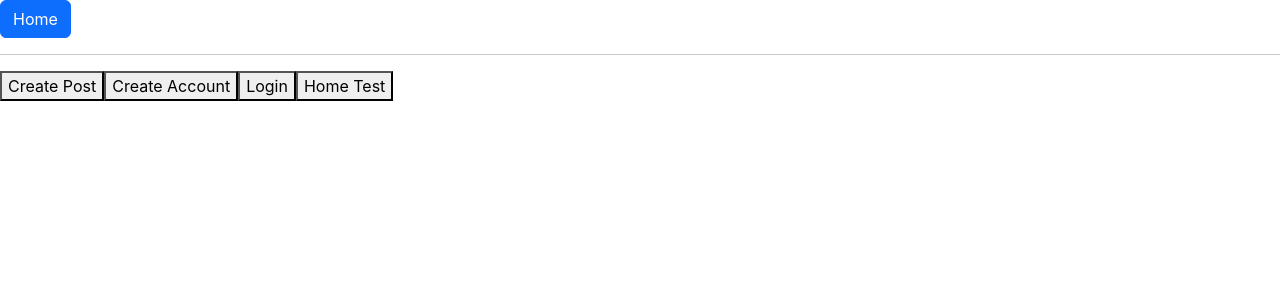
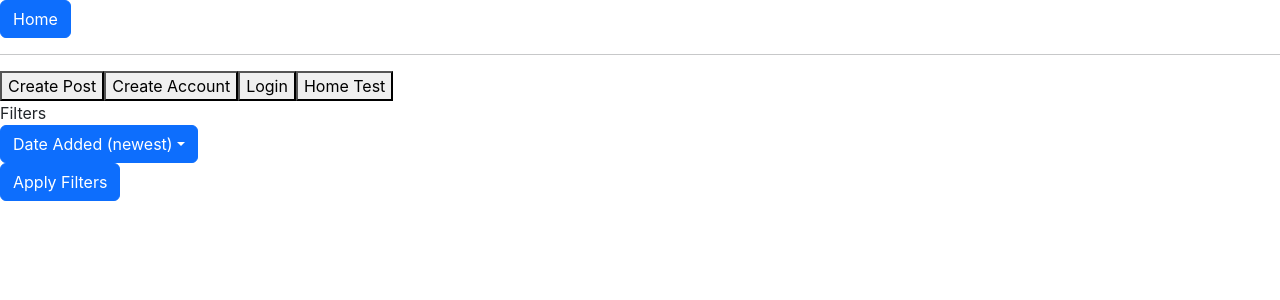
Before and after one commit to QuinnHilger/BlockMarket, a React (Create React App) app in the folder blockmarket/: page /filters in a window 1280 px wide. Shown: the top 300 px of the page. Built offline with nearby package versions, Linux system fonts and the light colour scheme.

Commit message:
small changes to App.js so I can pull

```diff
--- a/blockmarket/src/App.js
+++ b/blockmarket/src/App.js
@@ -80,6 +80,7 @@ function App() {
           <Route path="/createuser" element={<UserForm />} />
           <Route path="/login" element={<LoginForm />} />
           <Route path="/homeTest" element={<HomeTest />} />
+          <Route path="/filters" element={<Filters />} />
           <Route path="/" element={<Home />} />
         </Routes>
       </div>
```
